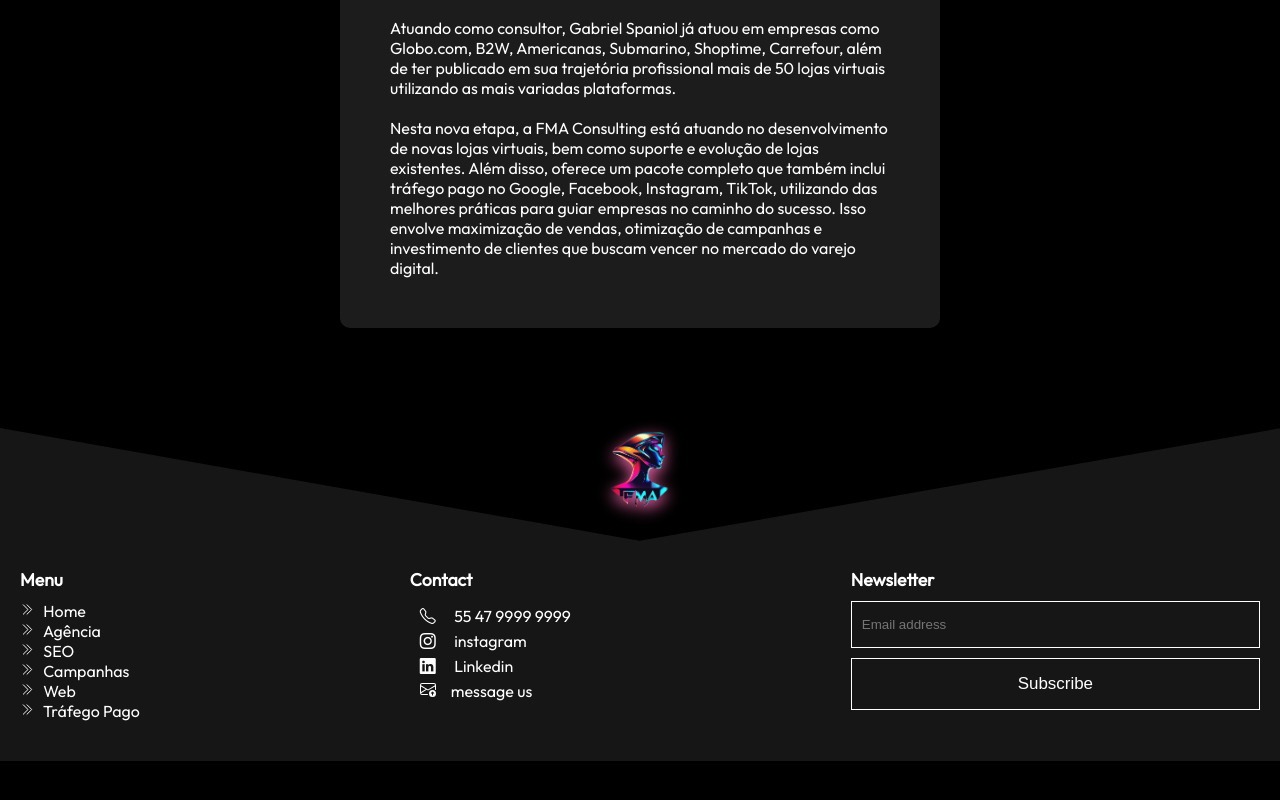
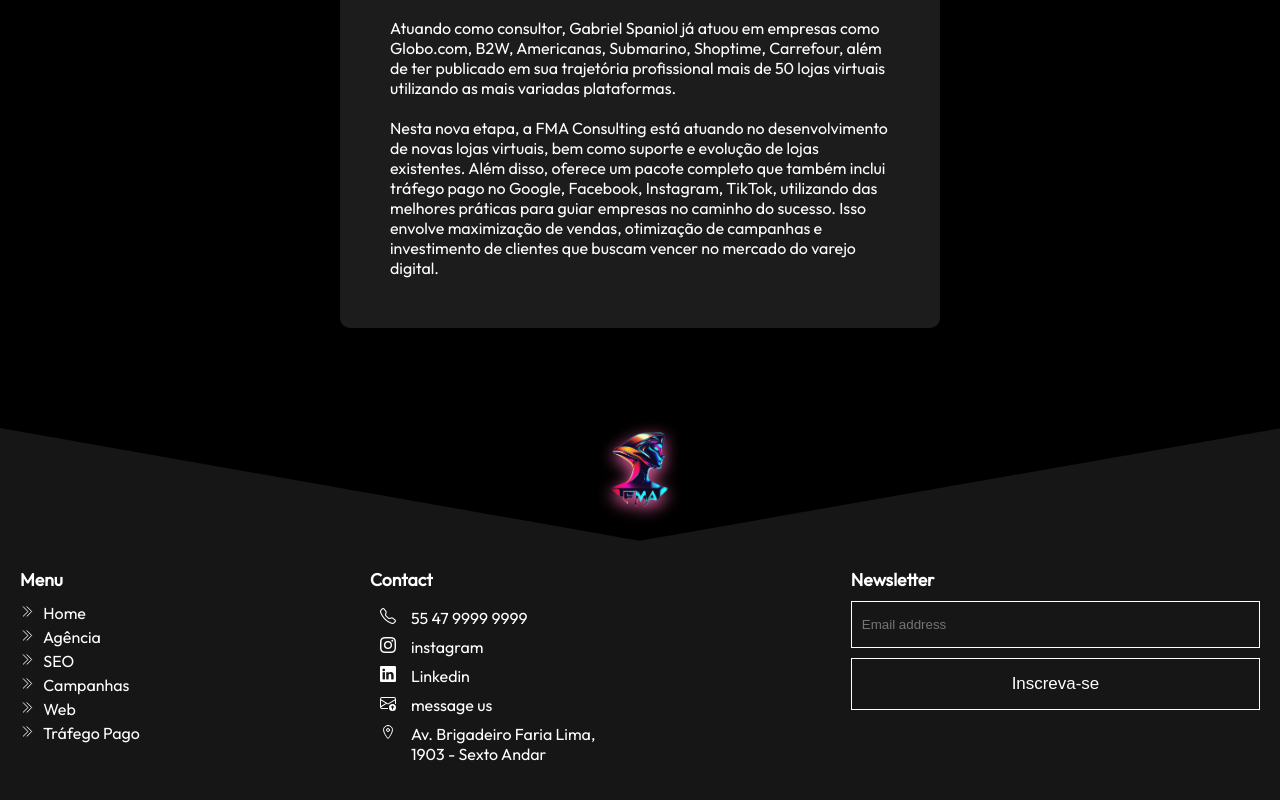
Before and after one commit to marceloaraujodev/fma, a Next.js app: page /members/gabriel in a window 1280 px wide. Shown: the part 732-1532 px from the top of the page. Before the commit the page ends 1493 px from the top, so only its background shows below. Built offline with nearby package versions, Linux system fonts and the light colour scheme.

Commit message:
footer, forms and newsletter

```diff
--- a/app/components/Footer.js
+++ b/app/components/Footer.js
@@ -6,8 +6,9 @@
 import Link from 'next/link';
 import { useRouter } from 'next/navigation';
 import axios from 'axios';
-// import notify from '../utils/notifications';
-// import { ToastContainer} from 'react-toastify';
+import { IoLocationOutline } from "react-icons/io5";
+import { ToastContainer, toast } from 'react-toastify';
+import 'react-toastify/dist/ReactToastify.css';
 
 export default function Footer() {
   const [email, setEmail] = useState('');
@@ -32,7 +33,23 @@
     }
   }
 
-  async function handleSubmitNewsletter(e) {}
+  const notify = (message) => toast(message);
+
+  async function handleSubmitNewsletter(e) {
+    e.preventDefault();
+    console.log(email)
+    notify('Success', 'You have successfully subscribed to our newsletter');
+    // try {
+    //   // const response = await axios.post('/api/newsletter', { email });
+    //   // console.log(response.data);
+    //   notify('Success', 'You have successfully subscribed to our newsletter');
+    //   // setEmail('');
+    // } catch (error) {
+    //   console.error(error);
+    //   notify('Error', 'Failed to subscribe to our newsletter');
+    // }
+  }
+
 
   return (
     <>
@@ -190,7 +207,7 @@
                 </div>
                 <div
                   onClick={(e) => handleClick('instagram')}
-                  title="copy to clipboard"
+                  title="cinstagram"
                 >
                   <i className={`bi bi-instagram ${c.icons}`}>
                     {' '}
@@ -200,7 +217,7 @@
 
                 <div
                   onClick={(e) => handleClick('linkedin')}
-                  title="copy to clipboard"
+                  title="linkedin"
                 >
                   <i className={`bi bi-linkedin ${c.icons}`}>
                     {' '}
@@ -210,9 +227,9 @@
 
                 <div
                   onClick={(e) => handleClick('message')}
-                  title="copy to clipboard"
+                  title="message us"
                   className={c.icons}
-                >
+                 >
                   <svg
                     xmlns="http://www.w3.org/2000/svg"
                     width="16"
@@ -226,10 +243,20 @@
                   </svg>
                   <span>message us</span>
                 </div>
+                <div
+                  onClick={(e) => handleClick('address')}
+                  title="endereço"
+                  className={c.icons}
+                 >
+                  <IoLocationOutline />
+                  <span className={c.address}>Av. Brigadeiro Faria Lima, 1903
+                  - Sexto Andar</span>
+                </div>
+
               </div>
               <div className={c.formContainer}>
                 <h2 className={c.newsLetter}>Newsletter</h2>
-                <form className={c.form} onSubmit={handleSubmitNewsletter}>
+                <form className={c.form} onSubmit={(e) => handleSubmitNewsletter(e)}>
                   <input
                     type="email"
                     placeholder="Email address"
@@ -239,7 +266,7 @@
                     onChange={(e) => setEmail(e.target.value)}
                   />
                   <button className={c.btn} type="submit">
-                    Subscribe
+                    Inscreva-se
                   </button>
                 </form>
               </div>
--- a/app/components/Footer.module.css
+++ b/app/components/Footer.module.css
@@ -67,6 +67,7 @@
   color: white;
   text-decoration: none;
   list-style: none;
+  padding: 2px 0;
 }
 .leftBox ul li svg{
   height: 15px;
@@ -86,9 +87,13 @@
   font-style: normal;
 }
 .icons{
-  padding: 0 10px;
+  padding: 2px 10px;
   font-size: 1rem;
   color: white;
+  display: flex;
+}
+.address{
+  width: 200px;
 }
 .formContainer{
   min-width: 33%;
@@ -99,6 +104,7 @@
   flex-direction: column;
   gap: 10px;
 }
+
 .newsLetter{
   color: white;
   font-weight: 600;
--- a/app/layout.js
+++ b/app/layout.js
@@ -3,7 +3,6 @@
 import Nav from "./components/Nav";
 import MainContent from "./components/MainContent";
 import Footer from "./components/Footer";
-import { ToastContainer, toast } from 'react-toastify';
 import "./globals.css";
 
 const geistSans = localFont({
@@ -47,7 +46,7 @@
         </MainContent>
         </main>
         <Footer />
-        <ToastContainer className='toast' />
+
       </body>
     </html>
   );
--- a/app/page.js
+++ b/app/page.js
@@ -5,6 +5,8 @@
 import Loop from './components/ClientLoop/ClientLoop';
 import FmaLoop from './components/FmaLoop/FmaLoop';
 import Cards from './Cards/Cards';
+import Spinner from './components/Spinner/Spinner';
+
 
 export default function Home() {
 
--- a/package.json
+++ b/package.json
@@ -16,6 +16,7 @@
     "react": "^18",
     "react-dom": "^18",
     "react-icons": "^5.3.0",
+    "react-spinners": "^0.14.1",
     "react-toastify": "^10.0.5"
   },
   "devDependencies": {
```
Also changed, not shown: app/components/Form/Form.jsx (+23 -14 lines), app/components/Spinner/Spinner.js (added, +23 -0 lines), 1 other file (tests, documents, lock files or other folders).
